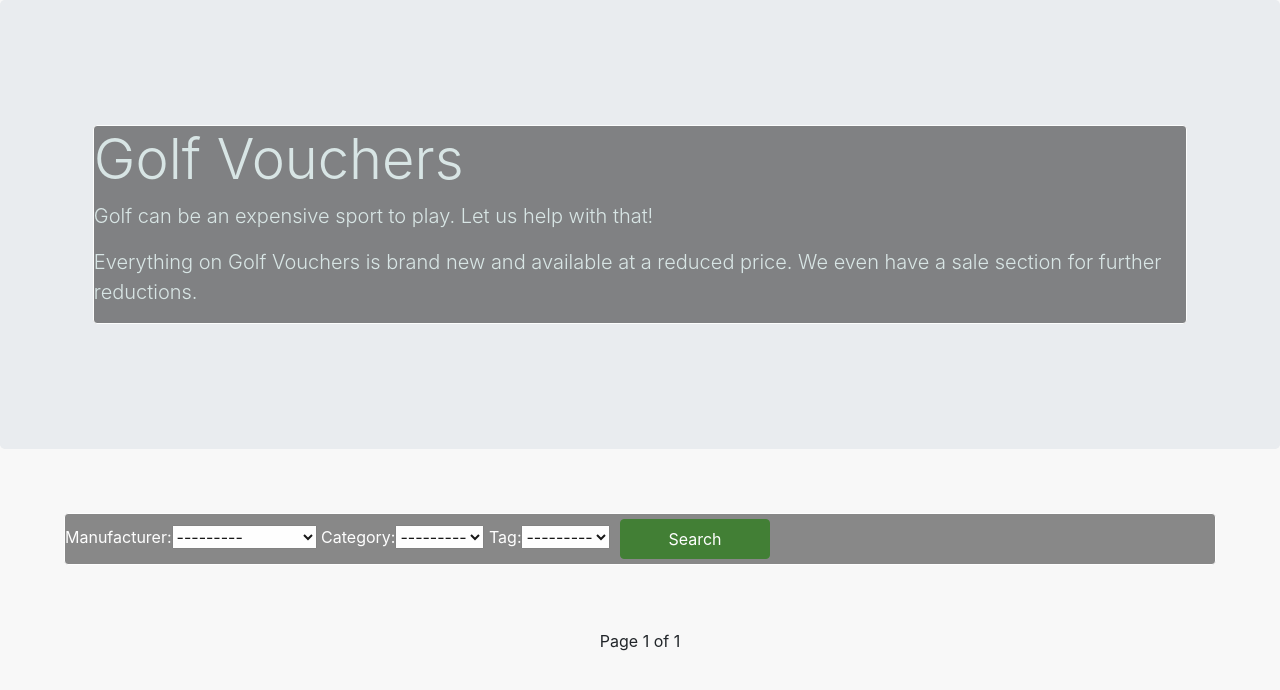
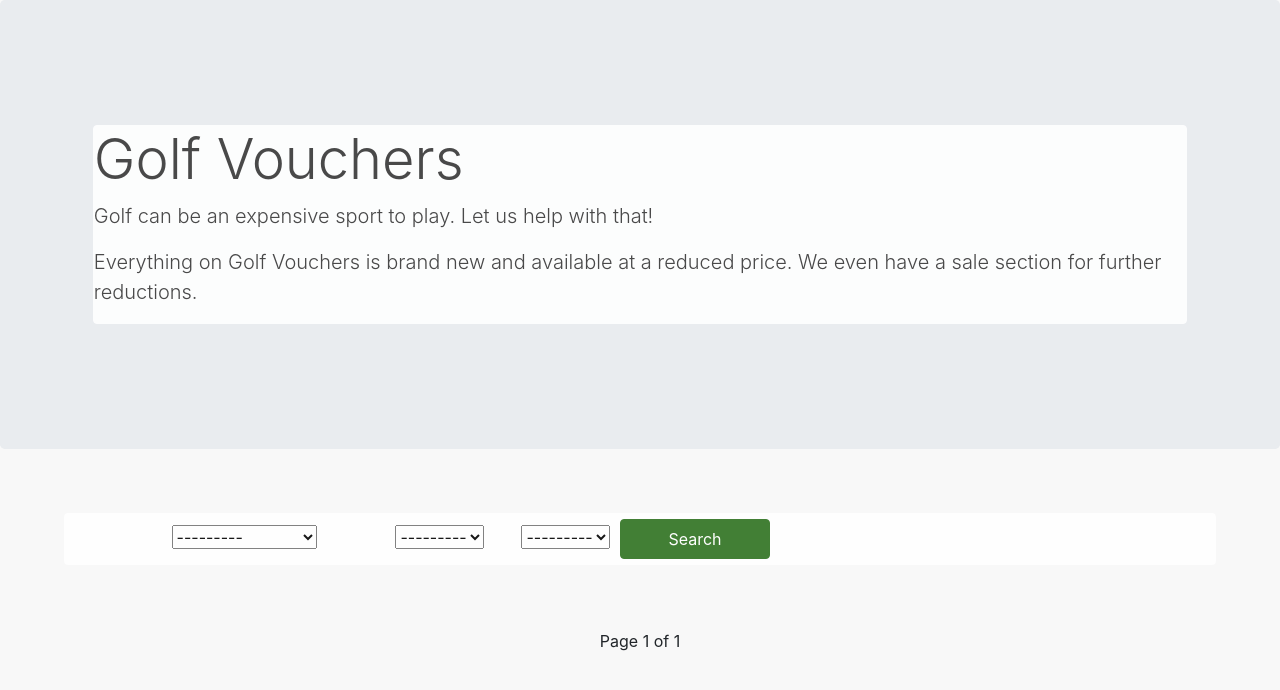
Before and after one commit to martingr1/golfvouchers, a Django app: page /posts/ in a window 1280 px wide. Shown: the part 56-746 px from the top of the page. Run offline with Django 3.2, Linux system fonts and the light colour scheme; data that the repository does not hold is empty; some libraries are stand-ins or nearby versions; some web fonts are replaced.

Commit message:
updated styles for posts/templates/posts.html, cart/templates/cart.html

```diff
--- a/posts/filters.py
+++ b/posts/filters.py
@@ -4,6 +4,7 @@
 
 
 class PostFilter(django_filters.FilterSet):
+
     class Meta:
         model = Post
         fields = ('manufacturer', 'category', 'tag')
--- a/posts/templates/posts.html
+++ b/posts/templates/posts.html
@@ -5,16 +5,16 @@
 
 <div class="jumbotron main-image">
 	<div class="card main-card">
-		<h1 class="display-4">Golf Vouchers</h1>
-		<p class="lead">Golf can be an expensive sport to play. Let us help with that!</p>
-		<p class="lead">Everything on Golf Vouchers is brand new and available at a reduced price. We even have a sale
+		<h1 class="display-4 links">Golf Vouchers</h1>
+		<p class="lead links">Golf can be an expensive sport to play. Let us help with that!</p>
+		<p class="lead links">Everything on Golf Vouchers is brand new and available at a reduced price. We even have a sale
 			section for further reductions.
 		</p>
 	</div>
 </div>
 {% if user.is_staff %}
 <div class="container justify-content-center">
-	<div class="card text-white">
+	<div class="card">
 		<p class="lead">Admin Panel</p>
 		<a class="btn " data-toggle="tooltip" data-placement="top" title="View and purchase"
 			href="{% url 'new_post' %}">New Product
@@ -30,15 +30,15 @@
 	<div class="row">
 		{% for post in posts %}
 		<div class="card-deck col-xs-12 col-md-4">
-			<div class="card text-white">
+			<div class="card">
 				<img class="card-img-top img-fluid default-image" src="{{ MEDIA_URL }}{{ post.image }}" alt="Product image">
 				<div class="card-header">
 					<div class="card-title">
-						<a class="lead" data-toggle="tooltip" data-placement="top" title="View and purchase"
+						<a class="lead links" data-toggle="tooltip" data-placement="top" title="View and purchase"
 							href="{% url 'post_detail' post.id %}">{{post.title}}</a>
 					</div>
 					<div class="row review-text lead">
-						<p class="lead">£{{ post.price }}</p>
+						<p class="lead links">£{{ post.price }}</p>
 					</div>
 				</div>
 			</div>
--- a/static/css/custom.css
+++ b/static/css/custom.css
@@ -56,7 +56,7 @@
 .card{
 opacity: 0.9;
 margin: 5%;
-background-color: rgba(0,0,0,0.5) !important;
+background-color:#F8F8F8) !important;
 border-color: white;
 
 }
@@ -174,7 +174,7 @@
 }
 
 .links{
-color: whitesmoke;
+color: #383838;
 }
 
 /* --- Images and Icons --- */
@@ -209,3 +209,18 @@
     height: 25vh;
     width: 25vh;
 }
+
+.cart-img {
+
+    height: 10vh;
+    width: 10vh;
+}
+
+.total-price {
+  width: 83px;
+  padding-top: 27px;
+  text-align: center;
+  font-size: 16px;
+  color: #43484D;
+  font-weight: 300;
+}
```
Also changed, not shown: cart/templates/cart.html (+10 -19 lines), templates/checkout_email.html (+3 -5 lines), cart/views.py (line endings or trailing spaces).
